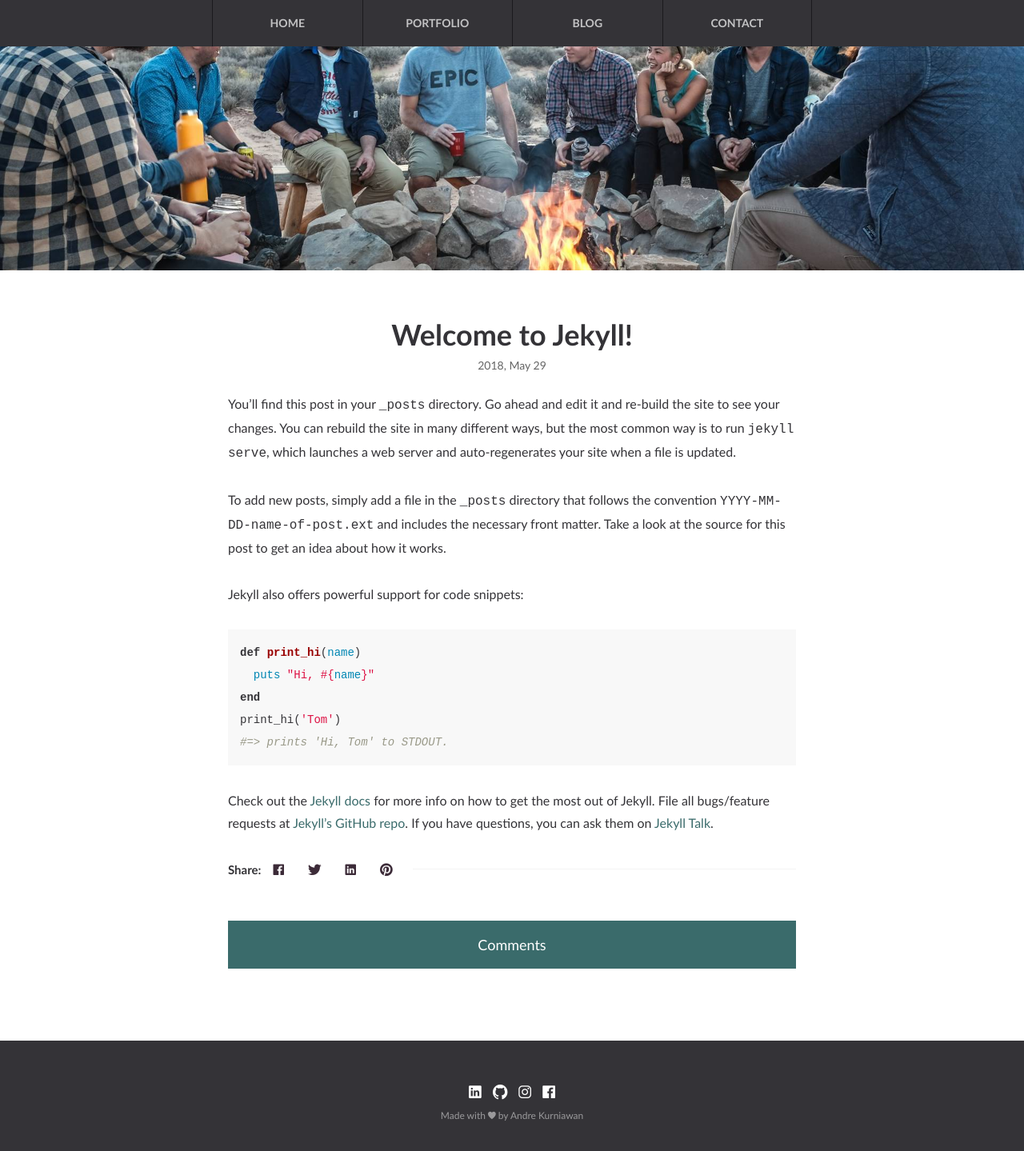
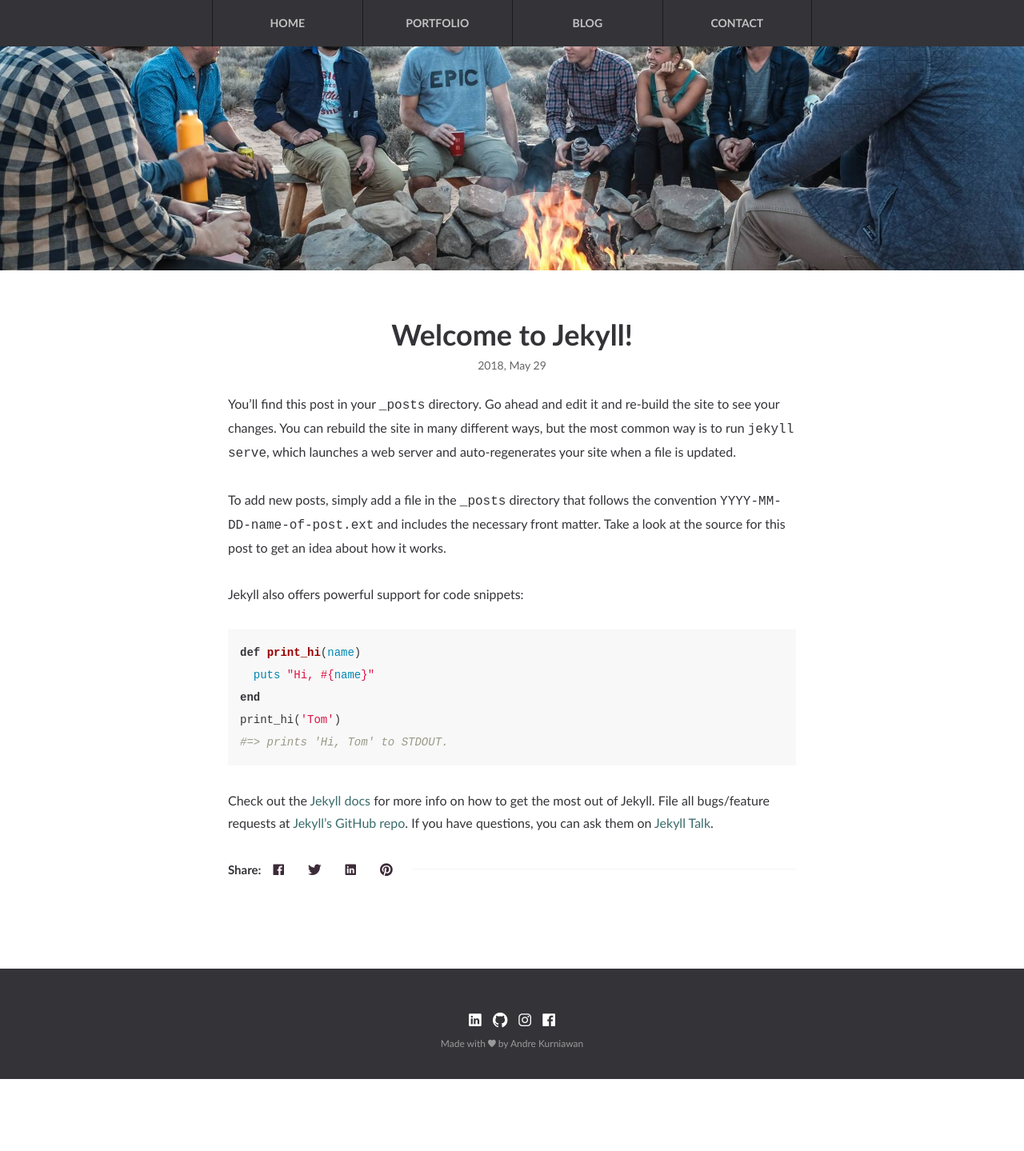
Before and after one commit to drekunia/drekunia.github.io, a Jekyll site: the page built from _posts/2018-05-29-welcome-to-jekyll.markdown, in a window 1280 px wide. Shown: the whole page at 80% size. Built offline with Jekyll 4.4.1, drawn with Linux system fonts in a browser that asks for light colours; nearby versions of some CDN libraries; after the commit the page ends 1349 px from its top, so only the background shows below that.

```diff
--- a/_includes/facebook-comments.html
+++ b/_includes/facebook-comments.html
@@ -1,9 +1,5 @@
 <!-- begin comments -->
 <div class="comments" id="fb-comments">
-  <div>
-    <button class="full-button"
-      onclick="window.location.hash = '#fb-comments';window.location.reload(true);">Comments</button>
-  </div>
   <div id="fb-root"></div>
   <script>
     (function (d, s, id) {
--- a/_pages/blog.html
+++ b/_pages/blog.html
@@ -17,7 +17,7 @@ permalink: /blog/
 						plus: 250 | divided_by: 250 | append: " minute read" }}{% endunless %}</span>
 				</div>
 				<h2 class="article-title">
-					<a href="{{ post.url | prepend: site.baseurl }}">{{post.title}}</a>
+					<a href="{{ post.url | prepend: site.baseurl }}" onclick="window.location.replace('{{ post.url | prepend: site.baseurl }}')">{{post.title}}</a>
 				</h2>
 				<p class="article-excerpt">{% if post.description %}{{ post.description }}{% else %}{{ post.content | strip_html | truncatewords: 25 }}{% endif %}</p>
 			</div>
--- a/js/common.js
+++ b/js/common.js
@@ -103,7 +103,7 @@ $(document).ready(function () {
     options = {
       debug: true,
       prefetch: true,
-      blacklist: '.work-popup-link .no-smmothstate',
+      blacklist: '.work-popup-link',
       cacheLength: 2,
       onStart: {
         duration: 250, // Duration of our animation
```
